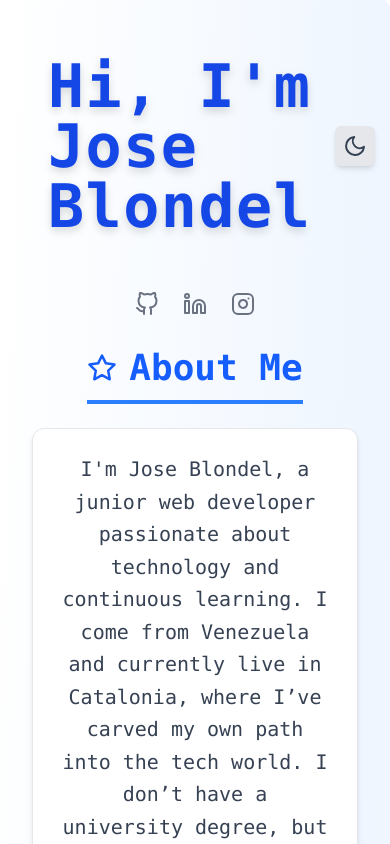
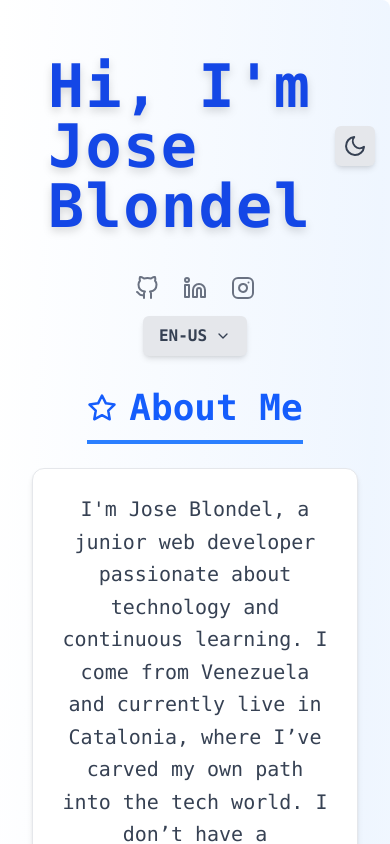
Before and after one commit to Chijopana/Portafolio-2.0, a React (Vite) app: page / in a window 390 px wide. Shown: the top 844 px of the page. Built offline with nearby package versions, Linux system fonts and the light colour scheme.

Commit message:
fix languages button

```diff
--- a/src/App.tsx
+++ b/src/App.tsx
@@ -14,7 +14,7 @@ export default function App() {
   const _i = 0;
 
   const changeLang = (lang: string) => i18n.changeLanguage(lang)
-  const projects = t('projectsContent', { returnObjects: true }) as Array<{ name: string, description: string, url: string,  github: string }>
+  const projects = t('projectsContent', { returnObjects: true }) as Array<{ name: string, description: string, url: string, github: string }>
   const skills = t('skillsContent', { returnObjects: true }) as string[]
   const experience = t('experienceContent', { returnObjects: true }) as Array<{ company: string, role: string, period: string, details: string }>
   const education = t('educationContent', { returnObjects: true }) as Array<{ institution: string, degree: string, period: string }>
@@ -44,8 +44,7 @@ export default function App() {
 
       {/* Redes sociales laterales solo en escritorio */}
       <div
-  className={`hidden md:flex fixed z-50 flex-col left-4 top-1/2 -translate-y-1/2 gap-6 ${
-    darkMode ? 'text-gray-400' : 'text-gray-600'
+        className={`hidden md:flex fixed z-50 flex-col left-4 top-1/2 -translate-y-1/2 gap-6 ${darkMode ? 'text-gray-400' : 'text-gray-600'
           }`}
       >
         <a href="https://github.com/Chijopana" target="_blank" rel="noopener noreferrer" className="hover:text-blue-500 transition-colors duration-300">
@@ -59,23 +58,33 @@ export default function App() {
         </a>
       </div>
 
-      <header className="flex items-center justify-between py-6 mb-20 max-w-7xl mx-auto px-4">
-        <motion.h1 initial={{ opacity: 0, y: -20 }} animate={{ opacity: 1, y: 0 }} transition={{ duration: 0.8 }} className={`text-6xl font-extrabold tracking-wide flex-grow max-w-4xl drop-shadow-lg ${darkMode ? 'text-blue-400' : 'text-blue-700'}`}>{t('greeting')}</motion.h1>
+      <header className="flex items-center justify-between py-6 mb-8 max-w-7xl mx-auto px-4">
+  <motion.h1
+    initial={{ opacity: 0, y: -20 }}
+    animate={{ opacity: 1, y: 0 }}
+    transition={{ duration: 0.8 }}
+    className={`text-6xl font-extrabold tracking-wide flex-grow max-w-4xl drop-shadow-lg ${
+      darkMode ? 'text-blue-400' : 'text-blue-700'
+    }`}
+  >
+    {t('greeting')}
+  </motion.h1>
 
-
-
-
-
-        <motion.button onClick={() => setDarkMode(!darkMode)} whileHover={{ scale: 1.1, boxShadow: "0 0 8px rgba(59, 130, 246, 0.6)" }} className={`ml-6 p-2 rounded-md transition-colors duration-300 shadow-md ${darkMode ? 'bg-gray-700 text-yellow-300 hover:bg-gray-600' : 'bg-gray-200 text-gray-700 hover:bg-gray-300'}`} aria-label="Toggle dark mode">
+  <motion.button
+    onClick={() => setDarkMode(!darkMode)}
+    whileHover={{ scale: 1.1, boxShadow: "0 0 8px rgba(59, 130, 246, 0.6)" }}
+    className={`ml-6 p-2 rounded-md transition-colors duration-300 shadow-md ${
+      darkMode
+        ? 'bg-gray-700 text-yellow-300 hover:bg-gray-600'
+        : 'bg-gray-200 text-gray-700 hover:bg-gray-300'
+    }`}
+    aria-label="Toggle dark mode"
+  >
     {darkMode ? <FiSun size={24} /> : <FiMoon size={24} />}
   </motion.button>
 
-
-
-{/* Botones de idioma adaptativos */}
-<div className="ml-8 relative">
-  {/* Escritorio: botones individuales */}
-  <div className="hidden md:flex gap-3">
+  {/* Escritorio: botones de idioma */}
+  <div className="hidden md:flex gap-3 ml-8">
     {['en', 'es', 'ca'].map(l => (
       <motion.button
         key={l}
@@ -87,9 +96,24 @@ export default function App() {
       </motion.button>
     ))}
   </div>
+</header>
 
-  {/* Móvil: un solo botón desplegable */}
-  <div className="md:hidden">
+{/* Redes sociales móviles */}
+<div className="md:hidden flex justify-center gap-6 -mt-4 mb-4 text-2xl text-gray-500">
+  <a href="https://github.com/Chijopana" target="_blank" rel="noopener noreferrer" className="hover:text-blue-500">
+    <FiGithub />
+  </a>
+  <a href="https://www.linkedin.com/in/jose-manuel-blondel-moya/" target="_blank" rel="noopener noreferrer" className="hover:text-blue-500">
+    <FiLinkedin />
+  </a>
+  <a href="https://www.instagram.com/joseblondel1" target="_blank" rel="noopener noreferrer" className="hover:text-pink-500">
+    <FiInstagram />
+  </a>
+</div>
+
+{/* Idiomas móviles debajo de redes sociales */}
+<div className="md:hidden flex justify-center mb-8">
+  <div className="relative">
     <button
       onClick={() => setShowLangMenu(!showLangMenu)}
       className={`flex items-center gap-2 px-4 py-2 rounded-md font-semibold transition-colors shadow-md ${
@@ -101,7 +125,7 @@ export default function App() {
 
     {showLangMenu && (
       <div
-        className={`absolute right-0 mt-2 w-32 rounded-md shadow-lg z-50 ${
+        className={`absolute left-0 mt-2 w-32 rounded-md shadow-lg z-50 ${
           darkMode ? 'bg-gray-800 border border-gray-700' : 'bg-white border border-gray-300'
         }`}
       >
@@ -122,20 +146,6 @@ export default function App() {
       </div>
     )}
   </div>
-
-</div>
-      </header>
-      {/* Redes sociales móviles debajo del saludo */}
-<div className="md:hidden flex justify-center gap-6 -mt-12 mb-8 text-2xl text-gray-500">
-  <a href="https://github.com/Chijopana" target="_blank" rel="noopener noreferrer" className="hover:text-blue-500">
-    <FiGithub />
-  </a>
-  <a href="https://www.linkedin.com/in/jose-manuel-blondel-moya/" target="_blank" rel="noopener noreferrer" className="hover:text-blue-500">
-    <FiLinkedin />
-  </a>
-  <a href="https://www.instagram.com/joseblondel1" target="_blank" rel="noopener noreferrer" className="hover:text-pink-500">
-    <FiInstagram />
-  </a>
 </div>
 
       <main className="space-y-32">
```
Lines whose indentation alone changed are shown as unchanged.
